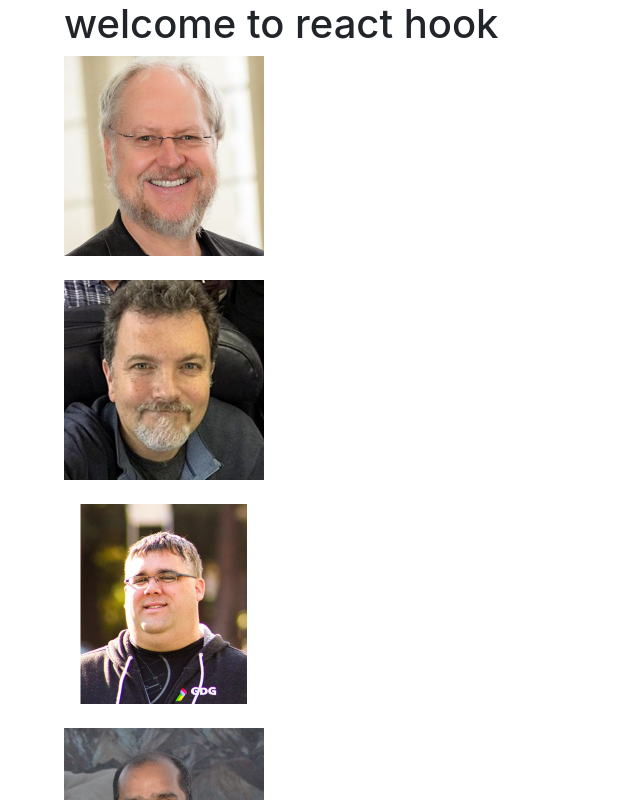
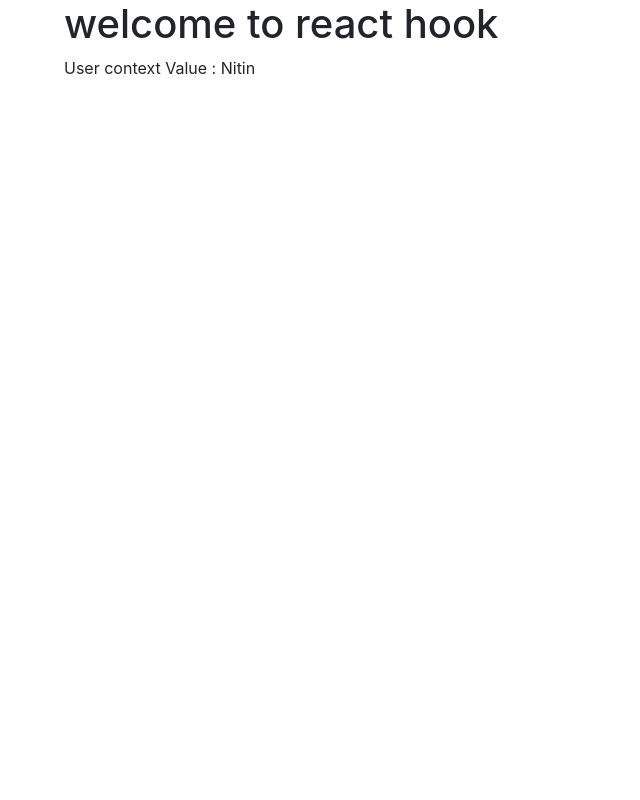
Before and after one commit to nitin1259/react-hooks, a React (Create React App) app: page / in a window 1280 px wide. Shown: the top 800 px of the page, without its empty margins (0-640 px from the left). Built offline with nearby package versions, Linux system fonts and the light colour scheme.

Commit message:
context api before hook with one context

```diff
--- a/src/component/App.js
+++ b/src/component/App.js
@@ -2,6 +2,7 @@ import React from "react";
 import "./App.css";
 // import ImageChangeOnMouseOver from "./useState-useRef-useEffect/useRef-hook/ImageChangeOnMouseOver";
 import ImageChangeOnScroll from "./useState-useRef-useEffect/useEffects-hook/ImageChangeOnScroll";
+import Parent from "./useContext/beforeHook/Parent";
 // import InputElement from "./useState-useRef-useEffect/useState-hook/InputElement";
 
 function App() {
@@ -16,7 +17,10 @@ function App() {
         {/* this is for useRef hook
         <ImageChangeOnMouseOver /> */}
 
-        <ImageChangeOnScroll />
+        {/* this is for useEffects hook
+        <ImageChangeOnScroll /> */}
+
+        <Parent />
       </header>
     </div>
   );
--- /dev/null
+++ b/src/component/useContext/beforeHook/ChildLevel1.js
@@ -0,0 +1,10 @@
+import React, { Component } from "react";
+import ChildLevel2 from "./ChildLevel2";
+
+class ChildLevel1 extends Component {
+  render() {
+    return <ChildLevel2 />;
+  }
+}
+
+export default ChildLevel1;
--- /dev/null
+++ b/src/component/useContext/beforeHook/ChildLevel2.js
@@ -0,0 +1,18 @@
+import React, { Component } from "react";
+import { UserContext } from "./Parent";
+
+class ChildLevel2 extends Component {
+  render() {
+    return (
+      <div>
+        <UserContext.Consumer>
+          {(user) => {
+            return <div>User context Value : {user}</div>;
+          }}
+        </UserContext.Consumer>
+      </div>
+    );
+  }
+}
+
+export default ChildLevel2;
--- /dev/null
+++ b/src/component/useContext/beforeHook/Parent.js
@@ -0,0 +1,22 @@
+import React, { Component } from "react";
+import ChildLevel1 from "./ChildLevel1";
+
+export const UserContext = React.createContext();
+
+class Parent extends Component {
+  constructor(props) {
+    super(props);
+    this.state = { count: 0 };
+  }
+  render() {
+    return (
+      <div>
+        <UserContext.Provider value={"Nitin"}>
+          <ChildLevel1 />
+        </UserContext.Provider>
+      </div>
+    );
+  }
+}
+
+export default Parent;
```
